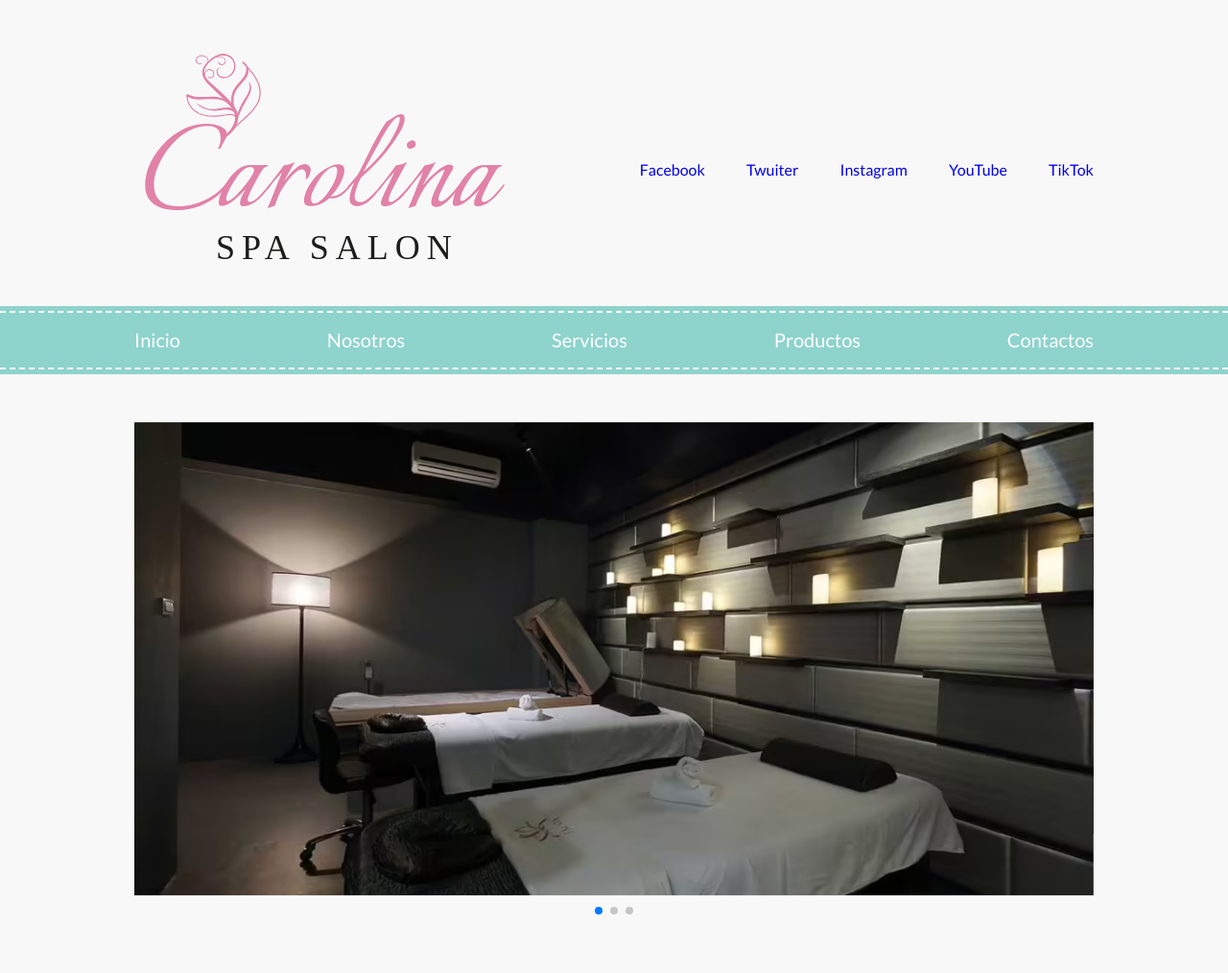
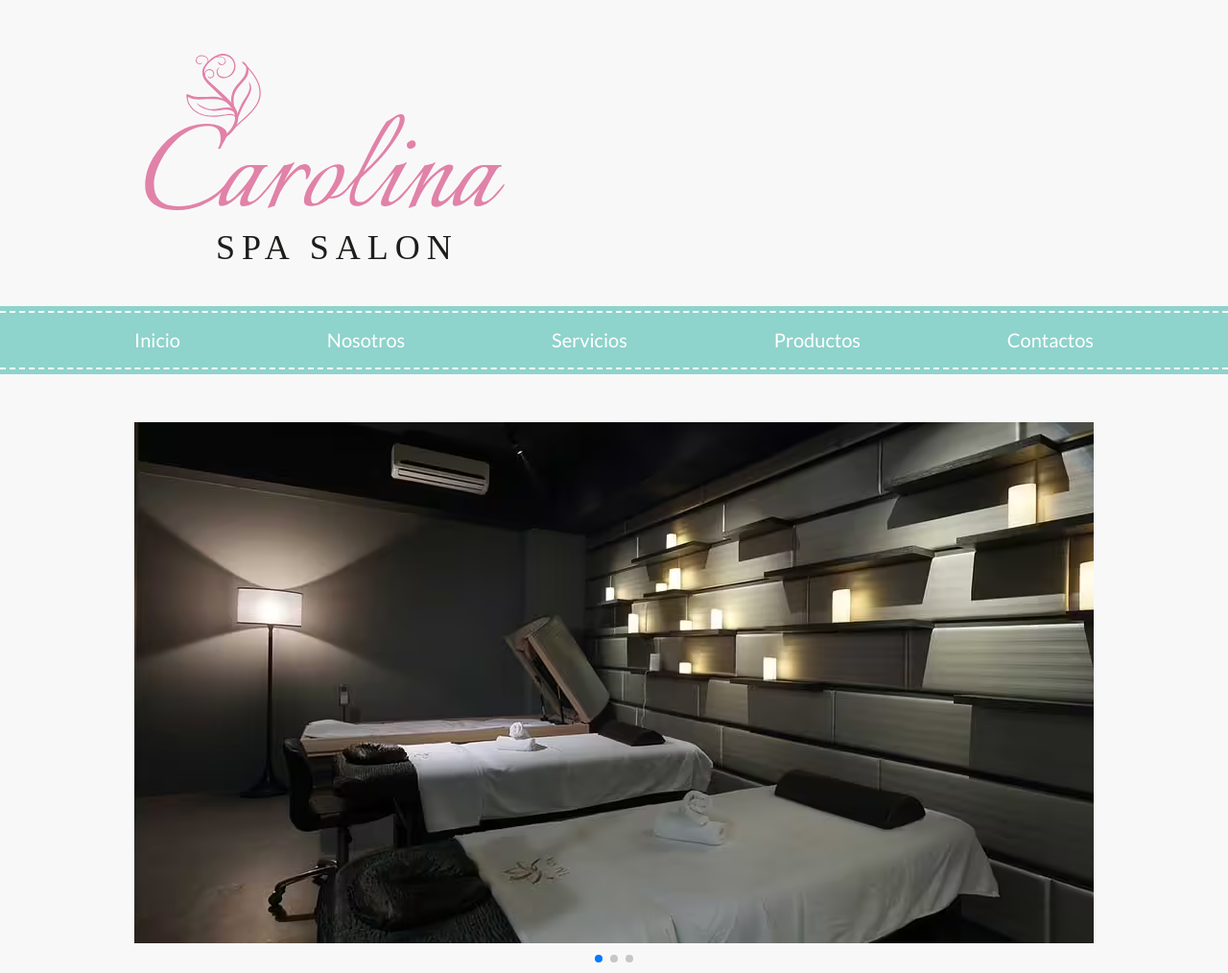
Before and after one commit to LuisVilla12/CarolinaSpa, a website: page index.html in a window 1280 px wide. Shown: the top 1014 px of the page at 96% size. Drawn offline with nearby package versions, Linux system fonts and the light colour scheme; a web font is replaced by a local one.

Commit message:
v14 Libreria Estilo 2 v01

```diff
--- a/index.html
+++ b/index.html
@@ -20,11 +20,10 @@
                 <img src="src/img/logo.svg" alt="logo">
             </div>
             <nav class="redes">
-                <a href="#" class="redes__icono">Facebook</a>
-                <a href="#" class="redes__icono">Twuiter</a>
-                <a href="#" class="redes__icono">Instagram</a>
-                <a href="#" class="redes__icono">YouTube</a>
-                <a href="#" class="redes__icono">TikTok</a>
+                <a href="#" class="redes__icono"></a>
+                <a href="#" class="redes__icono"></a>
+                <a href="#" class="redes__icono"></a>
+                <a href="#" class="redes__icono"></a>
             </nav>
         </div>
     </header>
--- a/src/scss/templeates/_slide.scss
+++ b/src/scss/templeates/_slide.scss
@@ -20,7 +20,16 @@
 .swiper {
     width: 100%;
     padding-top: 50px;
-    padding-bottom: 50px;
+}
+
+.swiper-slide {
+    background-size: cover;
+    width: 50rem;
+    max-height: 27rem;
+    @include m.tablet {
+        width: unset;
+        max-height: unset;
+    }
 }
 
 .swiper-slide img {
```
Also changed, not shown: build/css/app.css, 1 other file.
